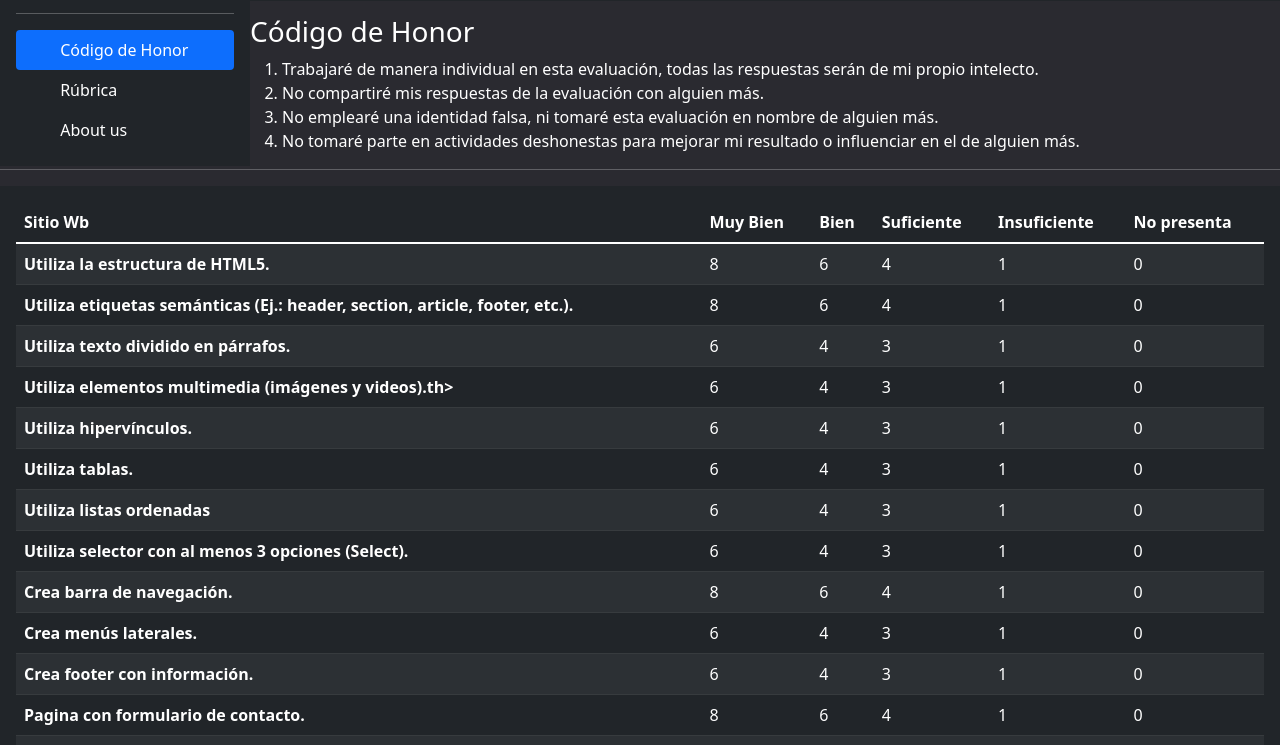
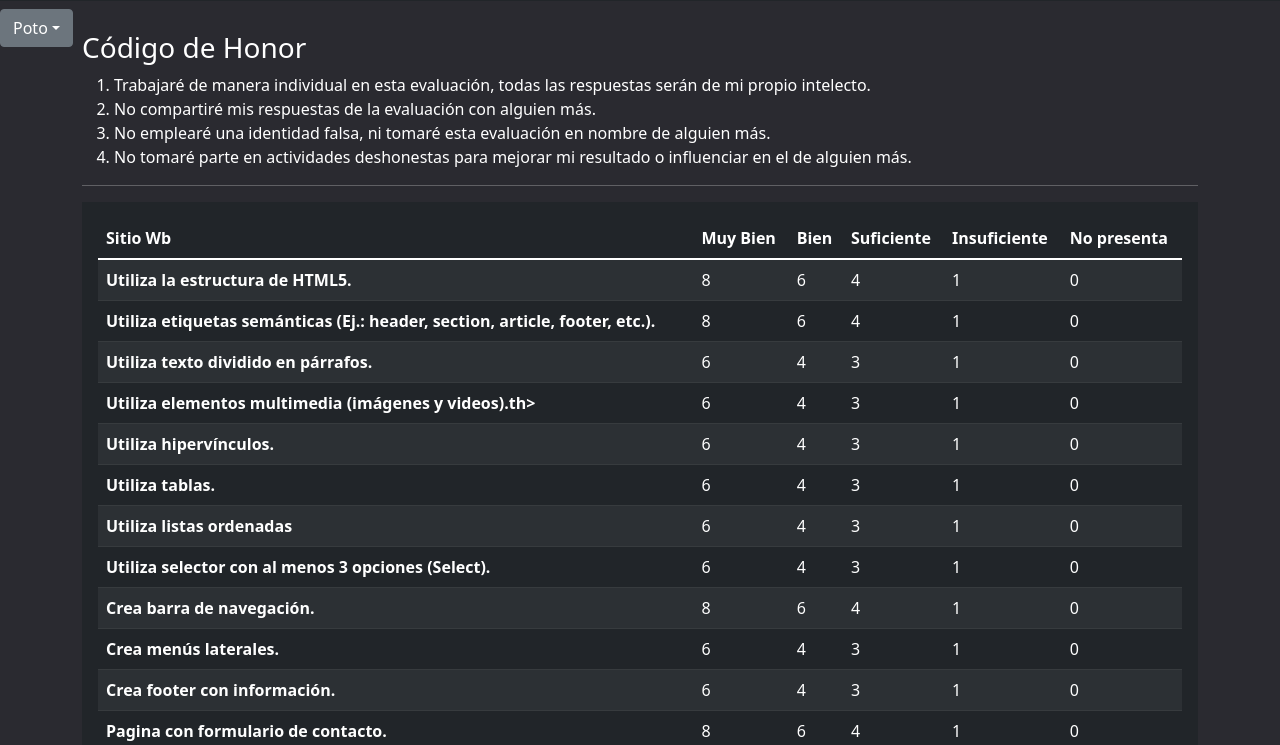
Before and after one commit to ondx/PruebaFrontEnd2Def, a plain HTML site: page index.html in a window 1280 px wide. Shown: the part 55-800 px from the top of the page. Drawn offline with nearby package versions, Linux system fonts and the light colour scheme.

Commit message:
sidebar desplegable
no funciona

```diff
--- a/css/style.css
+++ b/css/style.css
@@ -14,7 +14,4 @@ body {
 
 #codigo-honor {
     padding-top: 70px;
-    padding-left: 250px;
-    margin-left: auto;
-    margin-right: auto;
 }
--- a/index.html
+++ b/index.html
@@ -6,6 +6,8 @@
     <meta name="viewport" content="width=device-width , initial-scale=1.0">
     <link rel="stylesheet" href="css/bootstrap.min.css">
     <link rel="stylesheet" href="css/style.css">
+    <script src="https://code.jquery.com/jquery-3.5.1.slim.min.js" integrity="sha384-DfXdz2htPH0lsSSs5nCTpuj/zy4C+OGpamoFVy38MVBnE+IbbVYUew+OrCXaRkfj" crossorigin="anonymous"></script>
+    <script src="https://cdn.jsdelivr.net/npm/bootstrap@4.5.3/dist/js/bootstrap.bundle.min.js" integrity="sha384-ho+j7jyWK8fNQe+A12Hb8AhRq26LrZ/JpcUGGOn+Y7RsweNrtN/tE3MoK7ZeZDyx" crossorigin="anonymous"></script>
     <title>La Prueba</title>
 </head>
 <body>
@@ -25,34 +27,16 @@
     </div>
   </nav>
   <main>
-        <div class="d-flex flex-column flex-shrink-0 p-3 text-white bg-dark position-fixed left-0" style="width: 250px;">
-            <a href="/" class="d-flex align-items-center mb-3 mb-md-0 me-md-auto text-white text-decoration-none">
-              <svg class="bi me-2" width="40" height="32"><use xlink:href="#bootstrap"/></svg>
-              <span class="fs-4">Sidebar</span>
-            </a>
-            <hr>
-            <ul class="nav nav-pills flex-column mb-auto">
-              <li class="nav-item">
-                <a href="#" class="nav-link active" aria-current="page">
-                  <svg class="bi me-2" width="16" height="16"><use xlink:href="#home"/></svg>
-                  Código de Honor
-                </a>
-              </li>
-              <li>
-                <a href="#" class="nav-link text-white">
-                  <svg class="bi me-2" width="16" height="16"><use xlink:href="#speedometer2"/></svg>
-                  Rúbrica
-                </a>
-              </li>
-              <li>
-                <a href="#" class="nav-link text-white">
-                  <svg class="bi me-2" width="16" height="16"><use xlink:href="#speedometer2"/></svg>
-                  About us
-                </a>
-              </li>
+    <div class="dropdown mt-3">
+      <button class="btn btn-secondary dropdown-toggle position-fixed mt-5" type="button" data-bs-toggle="dropdown">Poto</button>
+      <ul class="dropdown-menu">
+        <li><a href="#" class="dropdown-item">pORQué</a></li>
+        <li><a href="#" class="dropdown-item">n0</a></li>
+        <li><a href="#" class="dropdown-item">funsiona</a></li>
       </ul>
     </div>
-        <div id="codigo-honor" class="text-white align-items-center">
+
+    <div id="codigo-honor" class="container text-white align-items-center">
       <h3>Código de Honor</h3>
       <ol>
           <li>Trabajaré de manera individual en esta evaluación, todas las respuestas serán de mi propio intelecto.</li>
@@ -60,10 +44,8 @@
           <li>No emplearé una identidad falsa, ni tomaré esta evaluación en nombre de alguien más.</li>
           <li>No tomaré parte en actividades deshonestas para mejorar mi resultado o influenciar en el de alguien más.</li>
       </ol>
-          </div>
-
-      <hr style="color: white;">
-      <div class="p-3 mb-2 bg-dark text-white">
+    <hr style="background-color: white;" class="container">
+    <div class="container p-3 mb-2 bg-dark text-white">
       <table class="table table-dark table-striped">
         <thead>
           <tr>
@@ -200,6 +182,5 @@
       </table>
     </div>
   </main>
-    <script src="/js/bootstrap.min.js"></script>
 </body>
 </html>
```
Lines whose indentation alone changed are shown as unchanged.
